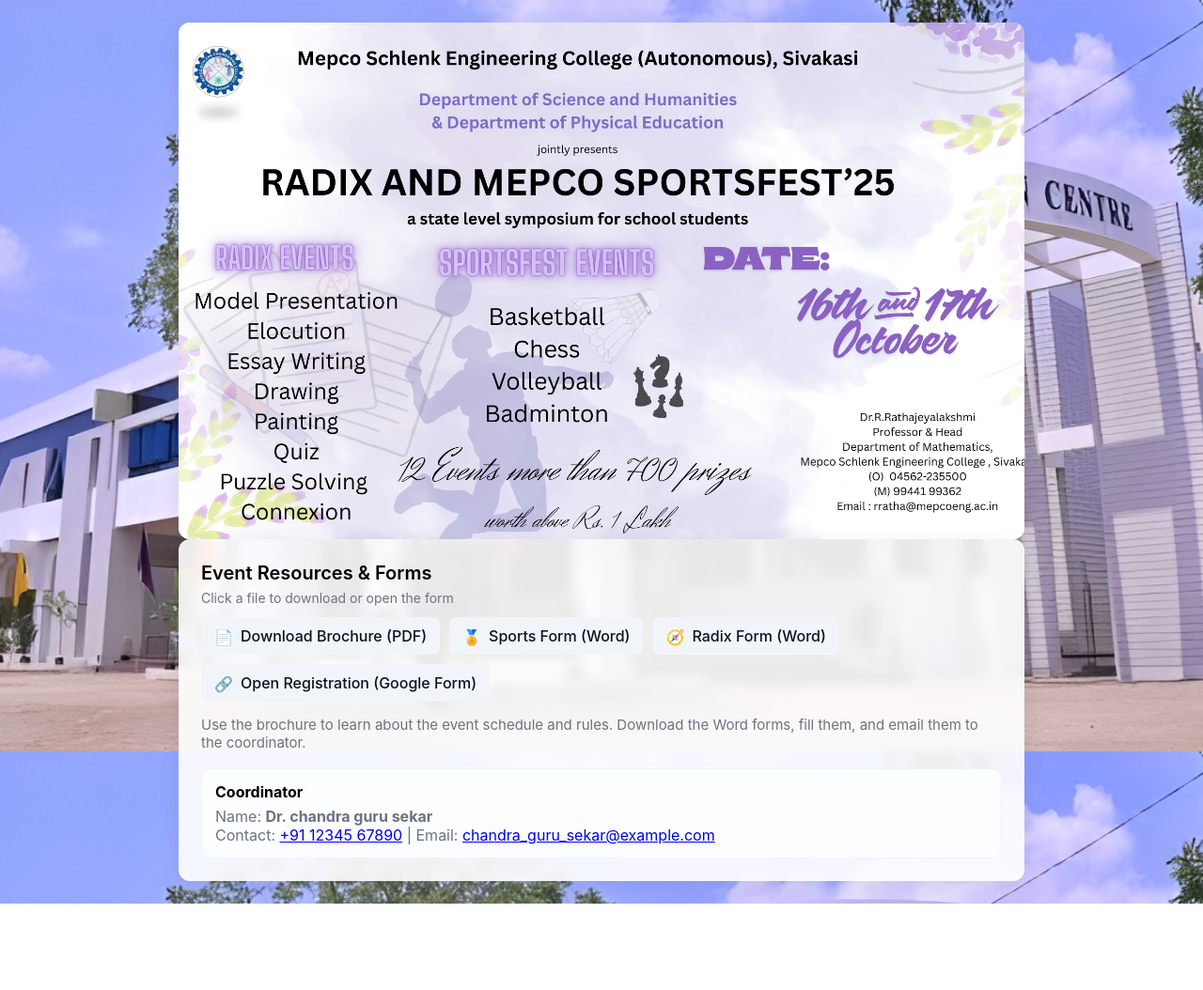
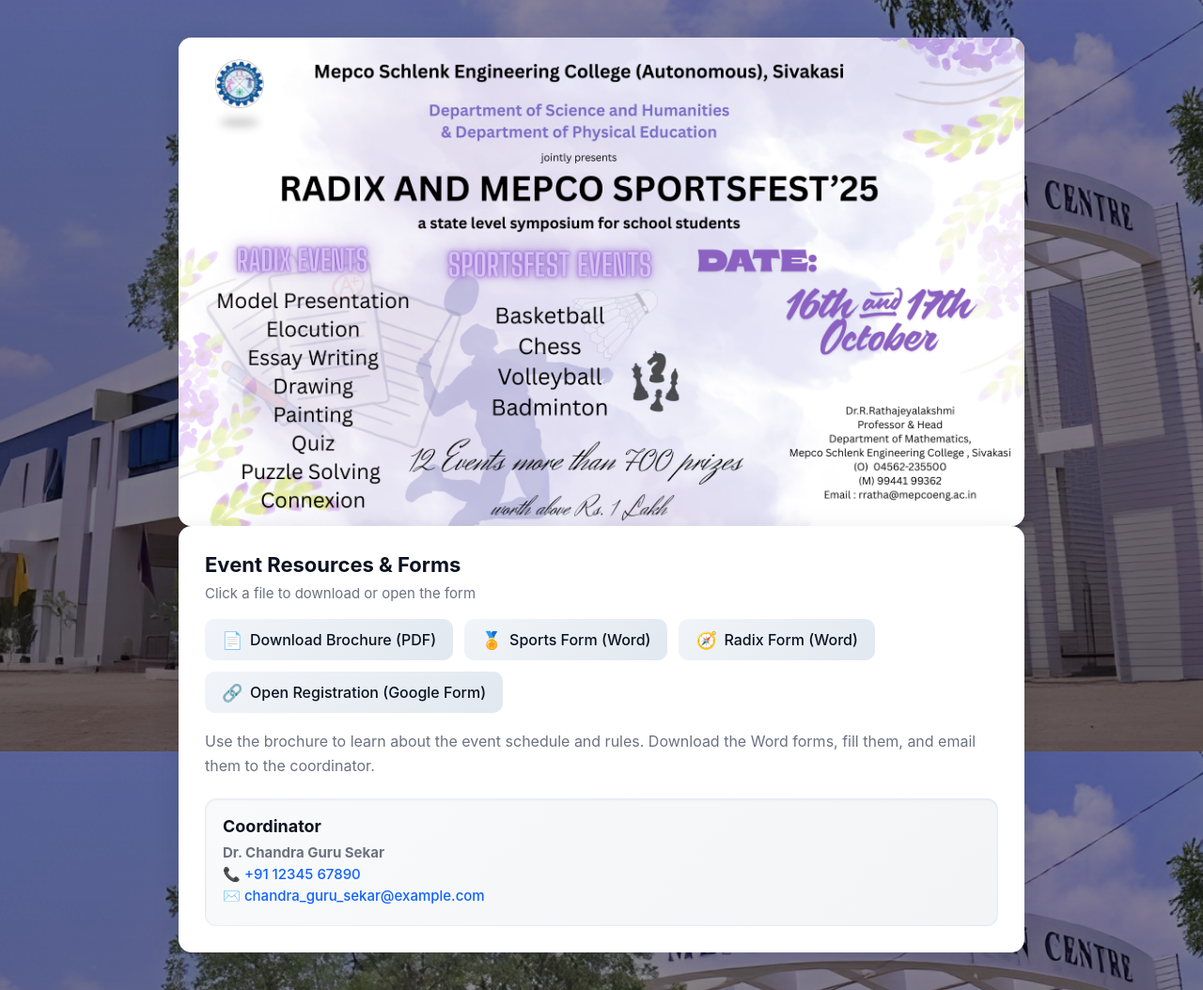
Before and after one commit to SanthanakrishnanVB/radix25, a plain HTML site: page index.html in a window 1280 px wide. Shown: the whole page at 94% size. Before the commit the page ends 962 px from the top, so only its background shows below. Drawn offline with Linux system fonts and the light colour scheme.

Commit message:
Update index.html

```diff
--- a/index.html
+++ b/index.html
@@ -5,62 +5,184 @@
   <meta name="viewport" content="width=device-width,initial-scale=1">
   <title>Downloads & Forms — Coordinator</title>
   <style>
-    :root{
+    :root {
       --card:#ffffff;
       --muted:#6b7280;
-      --radius:12px;
+      --primary:#0f62fe;
+      --radius:14px;
       --max-w:900px;
-      font-family: Inter, system-ui, -apple-system, "Segoe UI", Roboto, "Helvetica Neue", Arial;
+      font-family: "Inter", system-ui, -apple-system, "Segoe UI", Roboto, "Helvetica Neue", Arial;
     }
-    body{
-      margin:24px;
+    body {
+      margin:0;
+      padding:40px 20px;
       display:flex;
       flex-direction:column;
       align-items:center;
-      gap:24px;
-      background: url('Mepco.jpg') no-repeat center center fixed;
-      background-size: cover;
+      gap:28px;
+      background:
+        linear-gradient(rgba(0,0,0,0.4), rgba(0,0,0,0.55)),
+        url('Mepco.jpg') no-repeat center center fixed;
+      background-size:cover;
+      overflow-x:hidden;
     }
-    .container{width:100%; max-width:var(--max-w);}
-    .card{
+    .container {
+      width:100%;
+      max-width:var(--max-w);
+    }
+
+    /* Animations */
+    @keyframes zoomInRotate {
+      from {
+        opacity:0;
+        transform:scale(0.85) rotate(-3deg);
+      }
+      to {
+        opacity:1;
+        transform:scale(1) rotate(0deg);
+      }
+    }
+    @keyframes slideInLeft {
+      from {
+        opacity:0;
+        transform:translateX(-60px);
+      }
+      to {
+        opacity:1;
+        transform:translateX(0);
+      }
+    }
+    @keyframes slideInRight {
+      from {
+        opacity:0;
+        transform:translateX(60px);
+      }
+      to {
+        opacity:1;
+        transform:translateX(0);
+      }
+    }
+
+    .card {
       background:var(--card);
       border-radius:var(--radius);
-      box-shadow:0 6px 24px rgba(15,22,39,0.08);
+      box-shadow:0 8px 28px rgba(15,22,39,0.12);
       overflow:hidden;
-      backdrop-filter: blur(6px);
-      background-color: rgba(255,255,255,0.9);
+      backdrop-filter: blur(8px);
+      transition: transform .3s ease, box-shadow .3s ease;
+      opacity:0;
     }
-    .thumb img{
+    .card:nth-child(1){
+      animation: zoomInRotate 1s ease forwards;
+      animation-delay:.2s;
+    }
+    .card:nth-child(2){
+      animation: slideInRight 1s ease forwards;
+      animation-delay:.5s;
+    }
+
+    .card:hover {
+      transform: translateY(-4px) scale(1.02);
+      box-shadow:0 12px 36px rgba(15,22,39,0.18);
+    }
+    .thumb img {
       width:100%;
-      height:550px;
+      height:520px;
       object-fit:cover;
       display:block;
     }
-    .content{padding:24px;}
-    .title{font-size:20px; font-weight:600; margin-bottom:6px}
-    .meta{color:var(--muted); font-size:14px; margin-bottom:12px}
-    .links{display:flex; flex-wrap:wrap; gap:10px}
-    .link-btn{
-      display:inline-flex; align-items:center; gap:10px;
-      padding:10px 14px; border-radius:8px; text-decoration:none;
-      background:#f1f5f9; color:#0b1220; font-weight:500
+    .content {
+      padding:28px;
     }
-    .link-btn:hover{filter:brightness(.98); box-shadow:0 6px 14px rgba(2,6,23,0.06)}
-    .link-btn .icon{display:inline-block; width:18px; height:18px; text-align:center;}
-    .desc{margin-top:14px; color:var(--muted); font-size:15px}
-    .coordinator{
-      margin-top:18px; padding:14px;
-      background:#fbfdff; border-radius:10px;
-      border:1px solid rgba(15,98,254,0.06);
+    .title {
+      font-size:22px;
+      font-weight:700;
+      margin-bottom:8px;
+      color:#0b1220;
     }
-    .coordinator h4{margin:0 0 6px 0}
-    .coordinator p{margin:0; color:var(--muted)}
+    .meta {
+      color:var(--muted);
+      font-size:15px;
+      margin-bottom:18px
+    }
+    .links {
+      display:flex;
+      flex-wrap:wrap;
+      gap:12px
+    }
+    .link-btn {
+      display:inline-flex;
+      align-items:center;
+      gap:10px;
+      padding:12px 18px;
+      border-radius:10px;
+      text-decoration:none;
+      background:linear-gradient(135deg,#f1f5f9,#e2e8f0);
+      color:#0b1220;
+      font-weight:500;
+      transition:all .25s ease;
+      transform:scale(1);
+    }
+    .link-btn:hover {
+      background:linear-gradient(135deg,#e0e7ff,#c7d2fe);
+      color:#111827;
+      transform: scale(1.08) rotate(-1deg);
+      box-shadow:0 10px 20px rgba(2,6,23,0.18);
+    }
+    .link-btn .icon {
+      display:inline-block;
+      width:20px;
+      height:20px;
+      text-align:center;
+      font-size:18px;
+    }
+    .desc {
+      margin-top:18px;
+      color:var(--muted);
+      font-size:16px;
+      line-height:1.6;
+      animation: slideInLeft 1s ease .8s forwards;
+      opacity:0;
+    }
+    .coordinator {
+      margin-top:22px;
+      padding:18px;
+      background:linear-gradient(135deg,#f9fafb,#f3f4f6);
+      border-radius:12px;
+      border:1px solid rgba(15,98,254,0.08);
+      box-shadow: inset 0 1px 3px rgba(0,0,0,0.05);
+      transition: transform .3s ease;
+      animation: slideInRight 1s ease 1.2s forwards;
+      opacity:0;
+    }
+    .coordinator:hover {
+      transform:scale(1.03);
+      box-shadow:0 8px 22px rgba(15,22,39,0.15);
+    }
+    .coordinator h4 {
+      margin:0 0 8px 0;
+      font-size:18px;
+      color:#0b1220;
+    }
+    .coordinator p {
+      margin:4px 0;
+      color:var(--muted);
+      font-size:15px;
+    }
+    .coordinator a {
+      color:var(--primary);
+      font-weight:500;
+      text-decoration:none;
+    }
+    .coordinator a:hover {
+      text-decoration:underline;
+    }
   </style>
 </head>
 <body>
   <div class="container">
 
-    <!-- Card 1: Image only -->
+    <!-- Card 1: Image -->
     <div class="card">
       <div class="thumb">
         <img src="Radix.png" alt="Event banner">
@@ -103,9 +225,9 @@
 
         <div class="coordinator">
           <h4>Coordinator</h4>
-          <p>Name: <strong>Dr. chandra guru sekar</strong></p>
-          <p>Contact: <a href="tel:+911234567890">+91 12345 67890</a> |
-             Email: <a href="mailto:rahul.sharma@example.com">chandra_guru_sekar@example.com</a></p>
+          <p><strong>Dr. Chandra Guru Sekar</strong></p>
+          <p>📞 <a href="tel:+911234567890">+91 12345 67890</a></p>
+          <p>✉️ <a href="mailto:chandra_guru_sekar@example.com">chandra_guru_sekar@example.com</a></p>
         </div>
       </div>
     </div>
```
